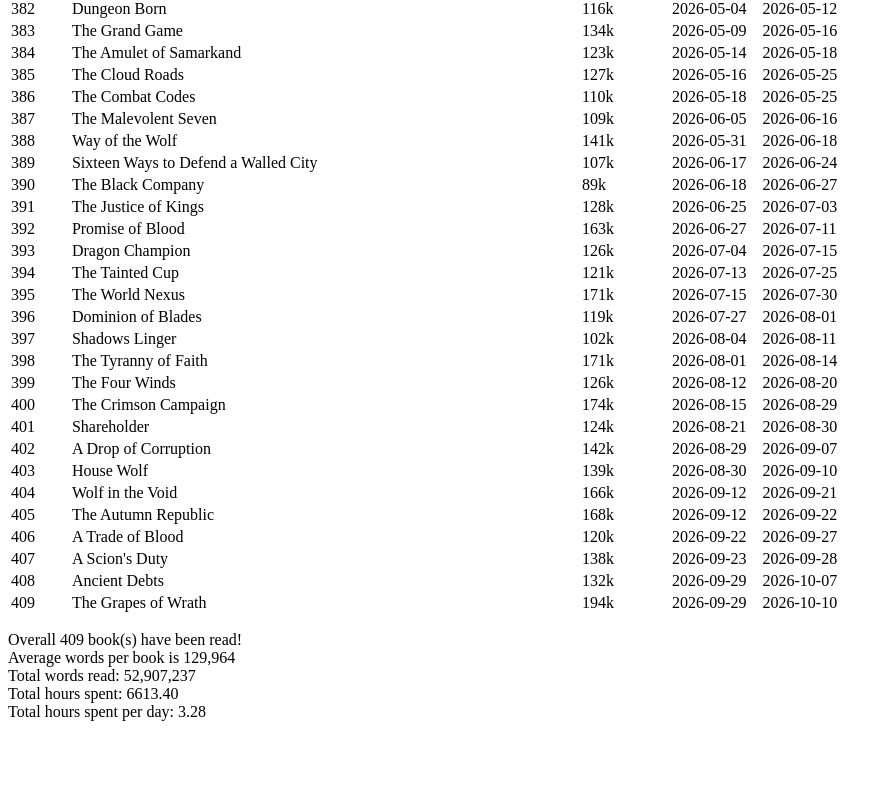
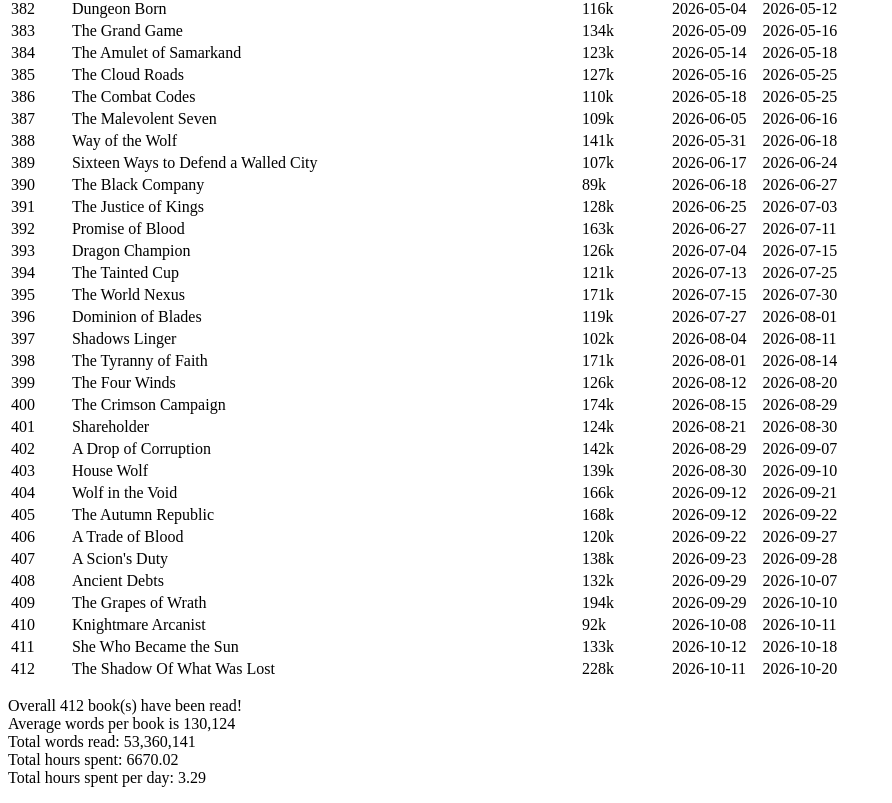
Before and after one commit to hernandocortez/books, a plain HTML site: page overall.html in a window 1280 px wide. Shown: the part 8473-9276 px from the top of the page, without its empty margins (0-892 px from the left). Before the commit the page ends 9210 px from the top, so only its background shows below. Drawn offline with Linux system fonts and the light colour scheme.

Commit message:
10/20 additions

```diff
--- a/overall.html
+++ b/overall.html
@@ -2875,8 +2875,29 @@
 <td>2026-09-29</td>
 <td>2026-10-10</td>
 <td></tr>
+<tr>
+<td>410</td>
+<td>Knightmare Arcanist</td>
+<td>92k</td>
+<td>2026-10-08</td>
+<td>2026-10-11</td>
+<td></tr>
+<tr>
+<td>411</td>
+<td>She Who Became the Sun</td>
+<td>133k</td>
+<td>2026-10-12</td>
+<td>2026-10-18</td>
+<td></tr>
+<tr>
+<td>412</td>
+<td>The Shadow Of What Was Lost</td>
+<td>228k</td>
+<td>2026-10-11</td>
+<td>2026-10-20</td>
+<td></tr>
 
         </table>
-        <p>Overall 409 book(s) have been read!<br/>Average words per book is 129,964<br/>Total words read: 52,907,237<br/>Total hours spent: 6613.40<br/>Total hours spent per day: 3.28<br/>
+        <p>Overall 412 book(s) have been read!<br/>Average words per book is 130,124<br/>Total words read: 53,360,141<br/>Total hours spent: 6670.02<br/>Total hours spent per day: 3.29<br/>
     </body>
 </html>
```
Also changed, not shown: 2026.html (+22 -1 lines).
